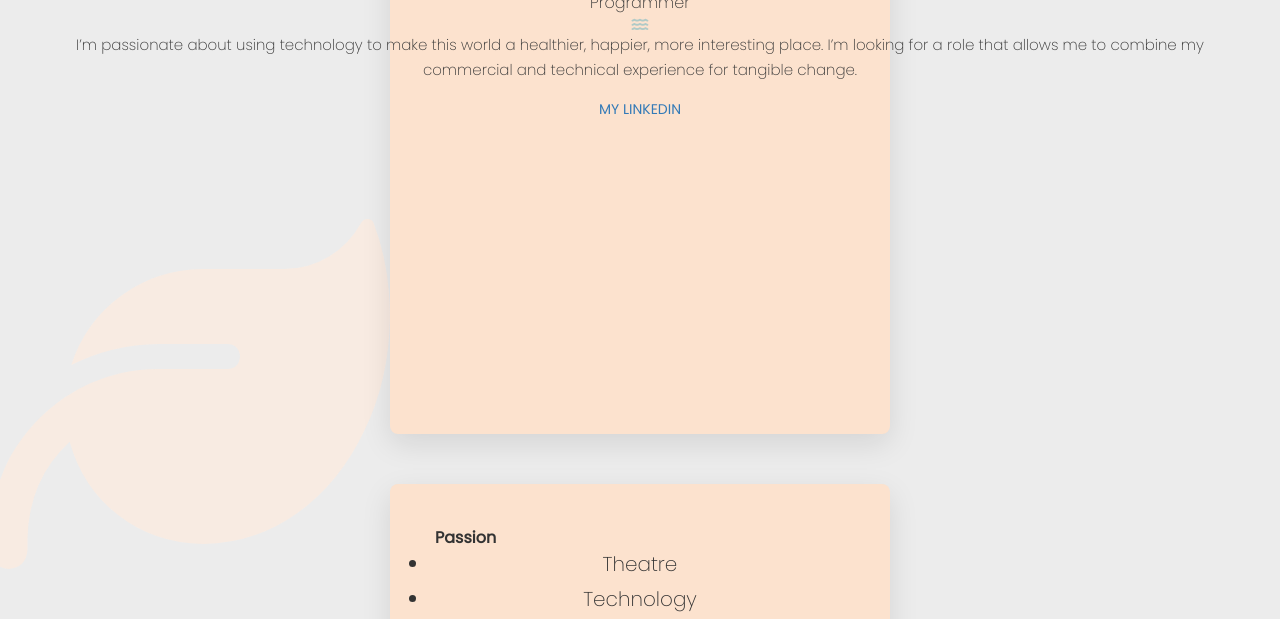
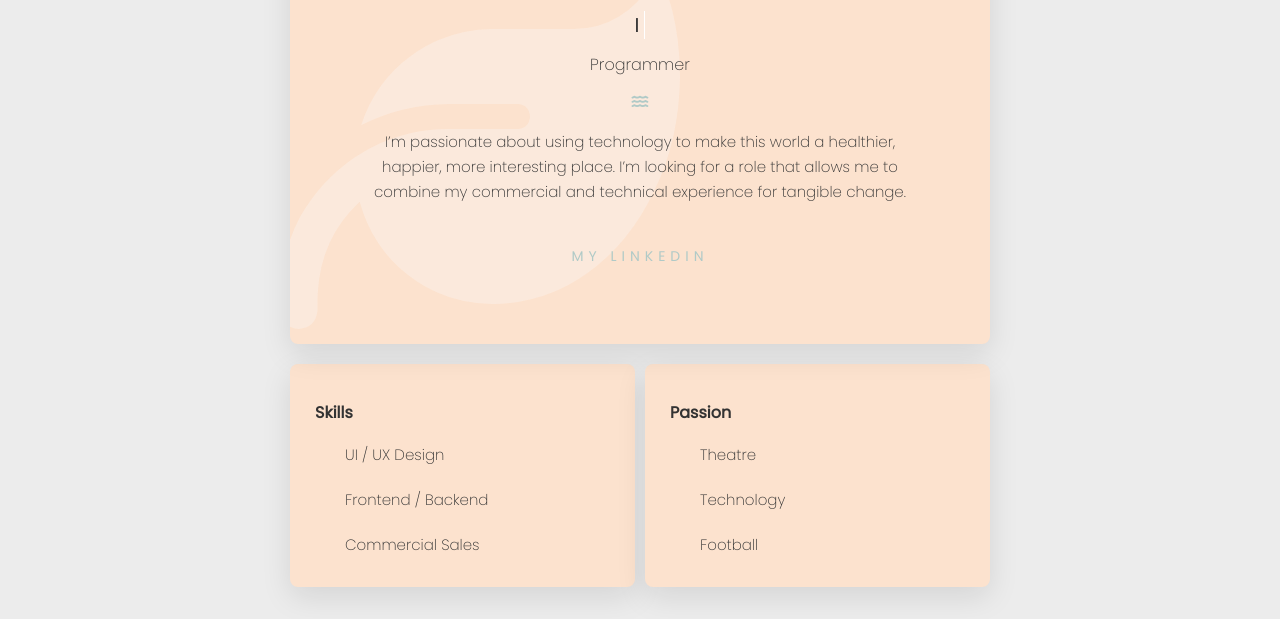
Before and after one commit to PopeTR/profile, a plain HTML site: page index.html in a window 1280 px wide. Shown: the part 216-835 px from the top of the page. Drawn offline with nearby package versions, Linux system fonts and the light colour scheme; a script that the page names is missing.

Commit message:
new stuff

```diff
--- a/index.html
+++ b/index.html
@@ -1,6 +1,8 @@
 <html>
   <head>
-    <title>My project</title>
+    <title>Tom Pope Profile</title>
+    <meta content="Tom Pope's online portfolio">
+  </head>
     <link href="https://fonts.googleapis.com/css2?family=Poppins:wght@100;200;400&display=swap" rel="stylesheet">
     <script src="https://kit.fontawesome.com/3063635718.js" crossorigin="anonymous"></script>
     <link rel="stylesheet" href="https://maxcdn.bootstrapcdn.com/bootstrap/3.3.7/css/bootstrap.min.css" integrity="sha384-BVYiiSIFeK1dGmJRAkycuHAHRg32OmUcww7on3RYdg4Va+PmSTsz/K68vbdEjh4u" crossorigin="anonymous">
--- a/styles.css
+++ b/styles.css
@@ -4,6 +4,8 @@ background-color: rgb(236, 236, 236);
 font-family: 'Poppins', sans-serif;
 font-size: 15px;
 }
+
+
 
 #intro {
     text-align: center;
@@ -14,20 +16,60 @@ font-size: 15px;
     z-index: 2;
 }
 
-.container {
+.main-container {
     position: relative;
     background: #fce2ce;
-    width: 500px;
-    margin: 50px auto;
+    width: 700px;
+    margin: 10px auto;
     background-color: #fce2ce;
     padding: 40px;
     border-color: thistle;
     border-radius: 8px;
     box-shadow: 0 10px 30px rgba(0,0,0,.1);
-    height: 600px;
+    height: 550px;
     overflow: hidden;
+    color: black;
 }
 
+.flex {
+    display: flex;
+    width: 710px;
+    margin: 20 auto;
+
+}
+
+.container {
+    background: #fce2ce;
+    width: 350px;
+    margin: 0 5 auto;
+    background-color: #fce2ce;
+    padding: 20px;
+    border-radius: 8px;
+    box-shadow: 0 10px 30px rgba(0,0,0,.1);
+}
+
+#container-list ul li {
+    font-size: 15px;
+    text-align: left;
+    padding-left: 5px;
+    text-decoration: none;
+    list-style: none;
+}
+
+.container2 {
+    background: #fce2ce;
+    width: 250px;
+    margin: 0 auto;
+    background-color: #fce2ce;
+    padding: 20px;
+    border-radius: 8px;
+    box-shadow: 0 10px 30px rgba(0,0,0,.1);
+}
+
+.card{
+    padding: 50px;
+    font-weight: lighter;
+  }
 
 .leaf {
     font-size: 400px;
@@ -44,18 +86,26 @@ font-size: 15px;
     object-fit: cover;
     padding: 5px;
     border: 5px solid #b0cac7;
-    margin-bottom: 10px;;
+    margin-bottom: 20px;;
 }
 
 h1 {
     margin: 10px;
     margin-bottom: 10px;
+    font-size: 20px;
+    letter-spacing: 2px;
+    margin-bottom: 20px;
 }
+
+* { color:rgb(51, 51, 51); text-decoration: none;}
 
 h2 {
     font-size: medium;
     margin: 5px;
     font-weight: 300;
+    margin-bottom: 20px;
+    margin-top: 20px;
+    padding-left: 0px;
 }
 
 .button {
@@ -64,9 +114,9 @@ h2 {
     padding: 20px 40px;
     background: #b0cac7;
     margin: 40px auto;
-    width: 150px;
+    width: 180px;
     border-radius: 20px;
-    color: white;
+    color: #b0cac7;
 }
 
 .button:hover {
@@ -78,7 +128,10 @@ h2 {
 
 p {
     font-weight: 300;
+    margin-top: 20px;
+    padding: 0 30px;
 }
+
 
 #social {
     margin: 50px auto;
@@ -98,19 +151,89 @@ p {
     font-size: 20px;
 }
 
-ul li a {
+#social ul li a {
     color: #b0cac7;
 }
 
-ul li a:hover {
+#social li a:hover {
     color: white;
     transition: background 150ms ease-in-out, color 150ms ease-in-out;
+}
+
+.btn {
+	line-height: 50px;
+	height: 60px;
+	text-align: center;
+	width: 250px;
+    cursor: pointer;
+    padding-bottom: 30px;
+    margin: 10px;
+}
+
+span {
+    letter-spacing: 5px;
+}
+
+.btn-one {
+	color: #b0cac7;
+	transition: all 0.3s;
+	position: relative;
+}
+.btn-one span {
+    transition: all 0.3s;
+    color: #b0cac7;
+}
+.btn-one::before {
+    content: '';
+    color: #b0cac7;
+	position: absolute;
+	bottom: 0;
+	left: 0;
+	width: 100%;
+	height: 100%;
+	z-index: 1;
+	opacity: 0;
+	transition: all 0.3s;
+	border-top-width: 1px;
+	border-bottom-width: 1px;
+	border-top-style: solid;
+	border-bottom-style: solid;
+	border-top-color: #b0cac7;
+	border-bottom-color: #b0cac7;
+	transform: scale(0.1, 1);
+}
+.btn-one:hover span {
+	letter-spacing: 2px;
+}
+.btn-one:hover::before {
+	opacity: 1;
+	transform: scale(1, 1);
+}
+.btn-one::after {
+	content: '';
+	position: absolute;
+	bottom: 0;
+	left: 0;
+	width: 100%;
+	height: 100%;
+	z-index: 1;
+	transition: all 0.3s;
+    border-top-color: #b0cac7;
+    border-bottom-color: #b0cac7;
+    color: #b0cac7;
+}
+.btn-one:hover::after {
+	opacity: 0;
+	transform: scale(0.1, 1);
 }
 
 
   @media (max-width: 700px) {
     /* For a screen < 540px, this CSS will be read */
-    .container {
+    .main-container {
       width: 300px;
     }
+    .container {
+        width: 150px;
+    }
   }
```
Also changed, not shown: script.js (renamed from app.js).
